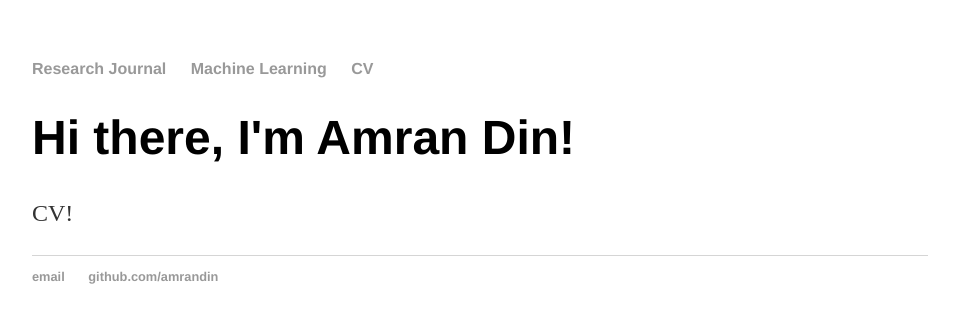
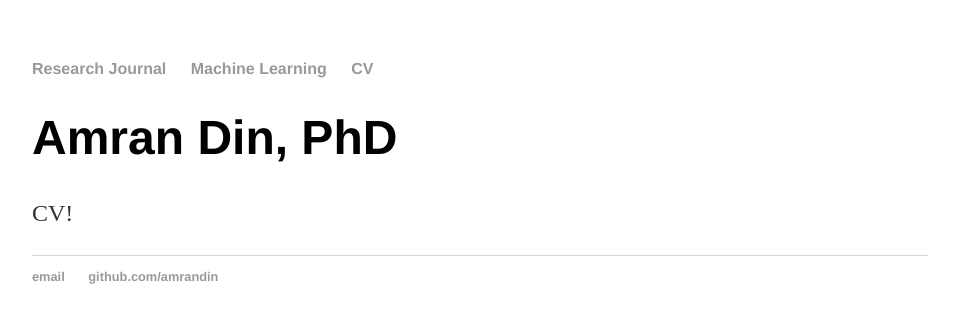
Before and after one commit to amrandin/amrandin.github.io, a Jekyll site: the page built from cv/index.html, in a window 1280 px wide. Shown: the top 323 px of the page, without its empty margins (160-1119 px from the left). Built offline with Jekyll 4.4.1, drawn with Linux system fonts in a browser that asks for light colours.

Commit message:
Update index.html

```diff
--- a/cv/index.html
+++ b/cv/index.html
@@ -4,6 +4,6 @@ title: Amran Din, PhD
 ---
 
 <div class="blurb">
-	<h1>Hi there, I'm Amran Din!</h1>
+	<h1>Amran Din, PhD</h1>
 	<p>CV!</p>
 </div><!-- /.blurb -->
```
